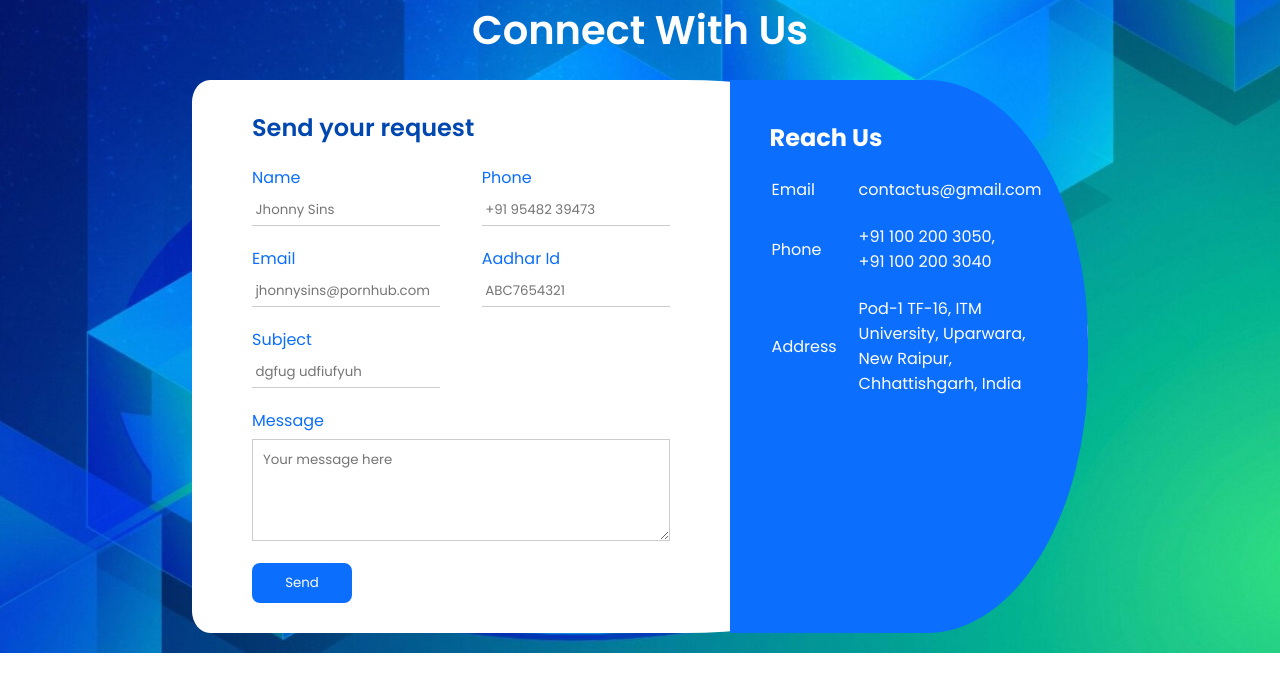
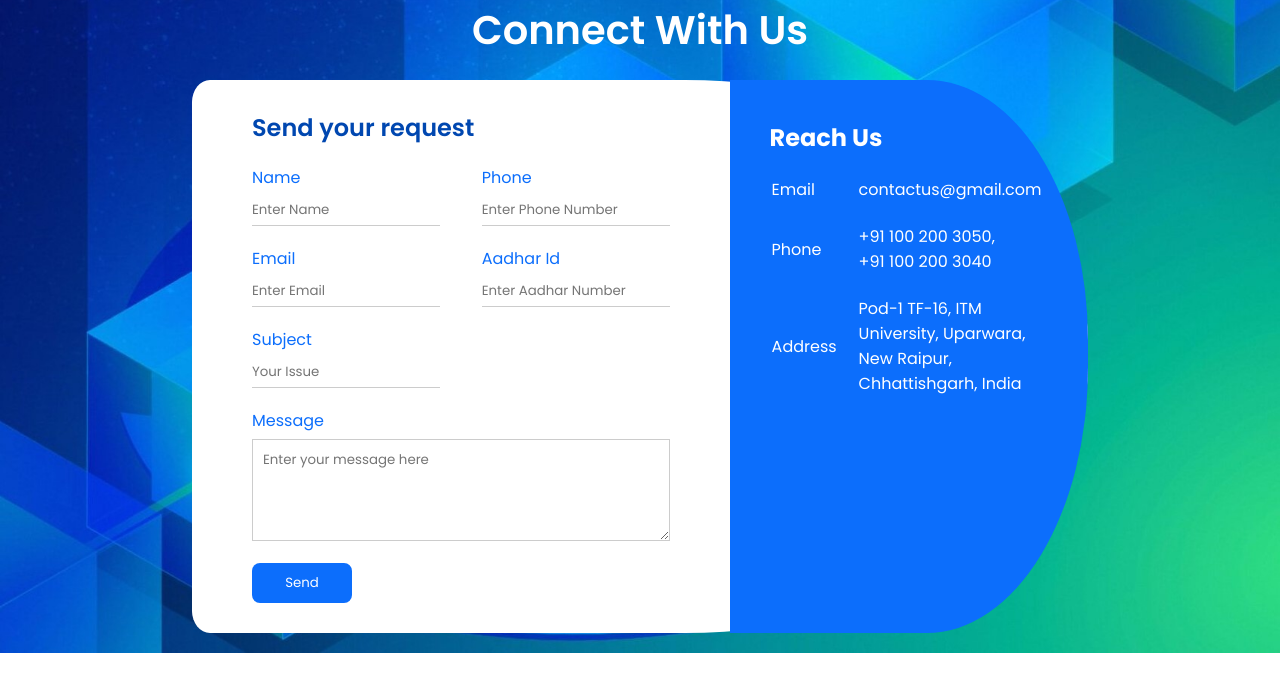
Before and after one commit to pratyush-yadav/evs, a Django app: page /contact in a window 1280 px wide. Shown: the part 104-800 px from the top of the page. Run offline with Django 4.2, Linux system fonts and the light colour scheme; grey boxes are pictures that could not be loaded.

Commit message:
update placeholders in contact page

```diff
--- a/templates/contact.html
+++ b/templates/contact.html
@@ -28,32 +28,32 @@
                 <div class="input-row">
                     <div class="input-group">
                         <label>Name </label>
-                        <input type="text" placeholder=" Jhonny Sins">
+                        <input type="text" placeholder="Enter Name">
                     </div>
                     <div class="input-group">
                         <label>Phone  </label>
-                        <input type="text" placeholder=" +91 95482 39473">
+                        <input type="text" placeholder="Enter Phone Number">
                     </div>
                 </div>
                 <div class="input-row">
                     <div class="input-group">
                         <label>Email </label>
-                        <input type="text" placeholder=" jhonnysins@pornhub.com">
+                        <input type="text" placeholder="Enter Email">
                     </div>
                     <div class="input-group">
                         <label>Aadhar Id</label>
-                        <input type="text" placeholder=" ABC7654321">
+                        <input type="text" placeholder="Enter Aadhar Number">
                     </div>
                 </div>
                 <div class="input-row">
                     <div class="input-group">
                         <label>Subject</label>
-                        <input type="text" placeholder=" dgfug udfiufyuh">
+                        <input type="text" placeholder="Your Issue">
                     </div>
                 </div>
 
                 <label >Message</label>
-                <textarea name="" id="" placeholder="Your message here" rows="4"></textarea>
+                <textarea name="" id="" placeholder="Enter your message here" rows="4"></textarea>
 
                 <button>Send</button>
 
```
